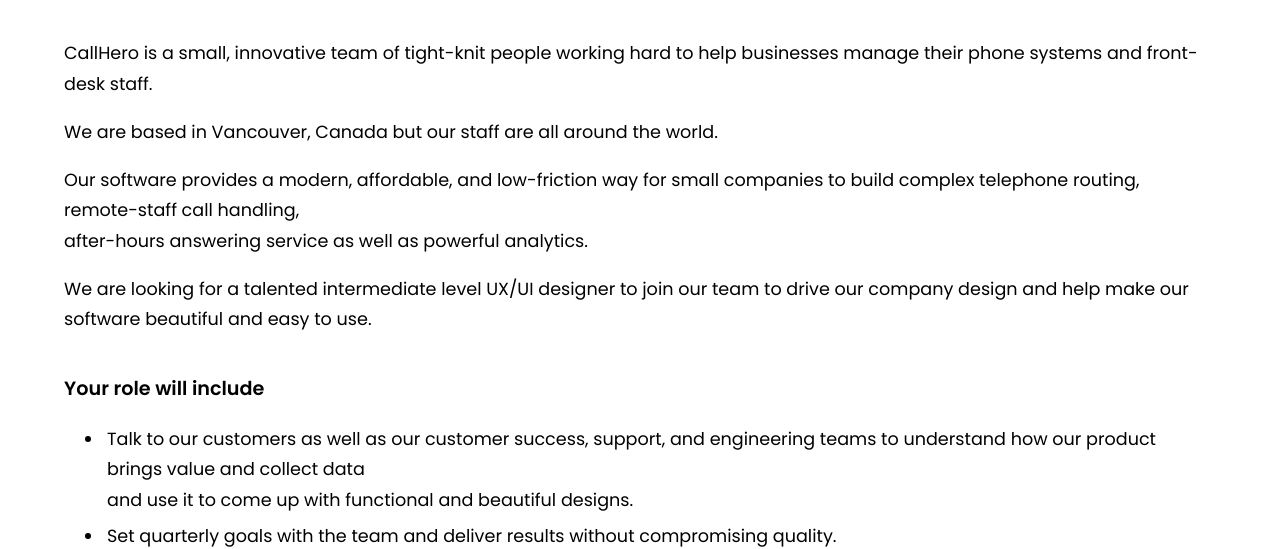
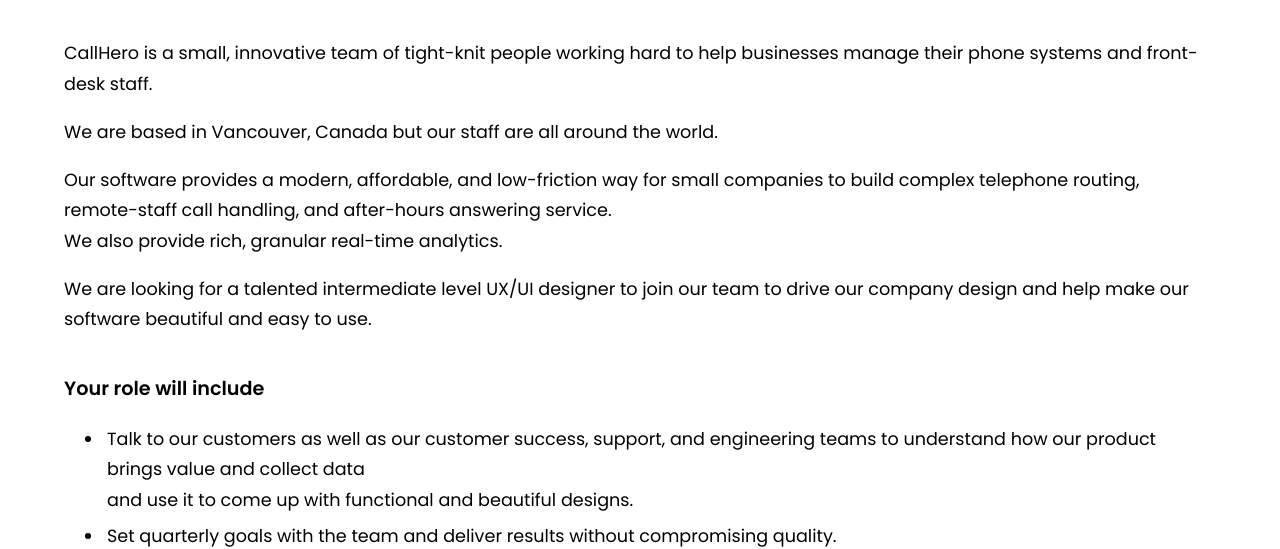
Before and after one commit to aliyazdani/ux, a plain HTML site: page index.html in a window 1280 px wide. Shown: the part 256-805 px from the top of the page. Drawn offline with Linux system fonts and the light colour scheme.

Commit message:
Change content and line break

```diff
--- a/index.html
+++ b/index.html
@@ -78,8 +78,9 @@
           We are based in Vancouver, Canada but our staff are all around the world.
         </p>
         <p>
-        Our software provides a modern, affordable, and low-friction way for small companies to build complex telephone routing, remote-staff call handling,<br/>
-          after-hours answering service as well as powerful analytics.
+          Our software provides a modern, affordable, and low-friction way for small companies to build complex telephone routing, remote-staff call handling,
+          and after-hours answering service.<br/>
+          We also provide rich, granular real-time analytics.
         </p>
         <p>
           We are looking for a talented intermediate level UX/UI designer to join our team to drive our company design and help make our software beautiful and easy to use.
```
